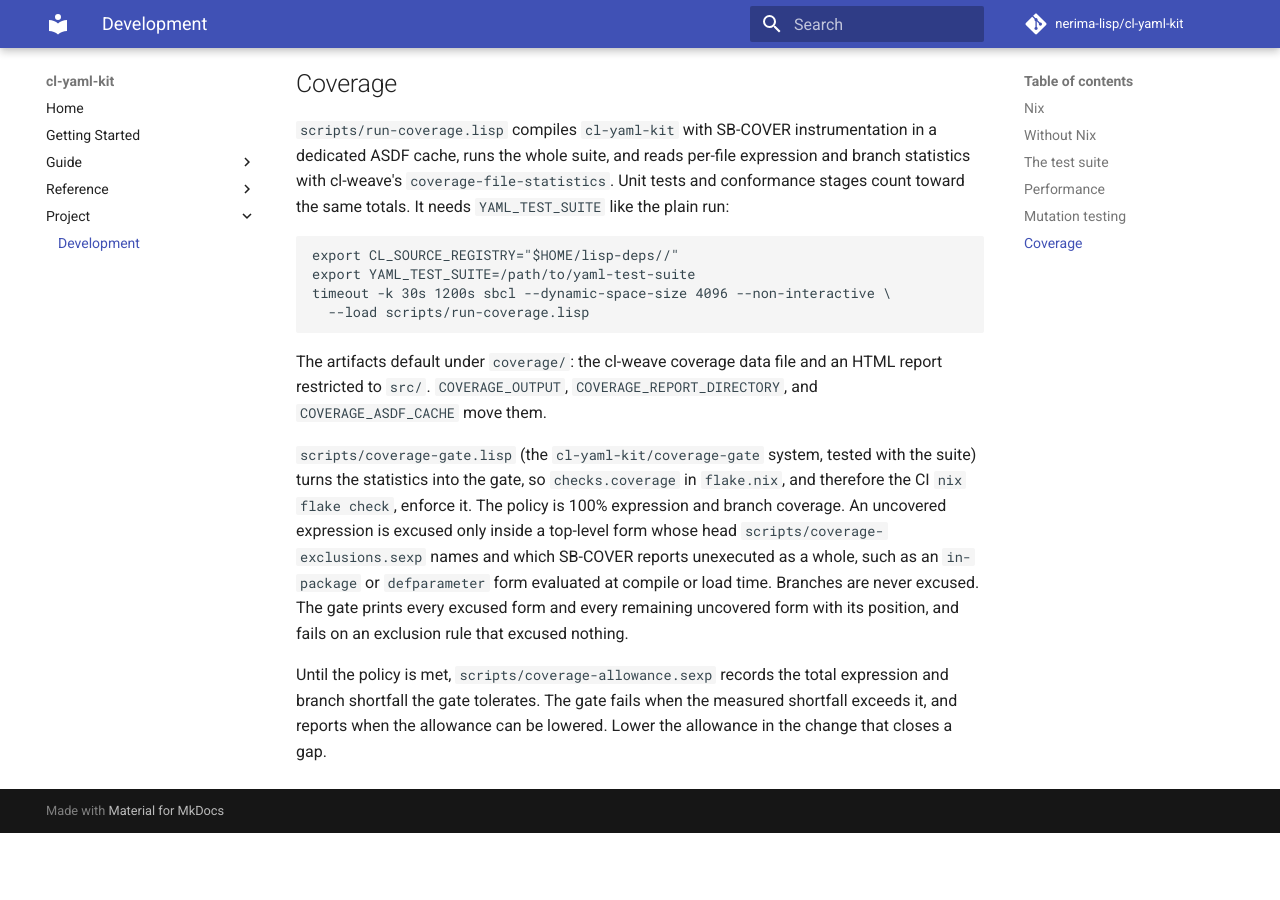
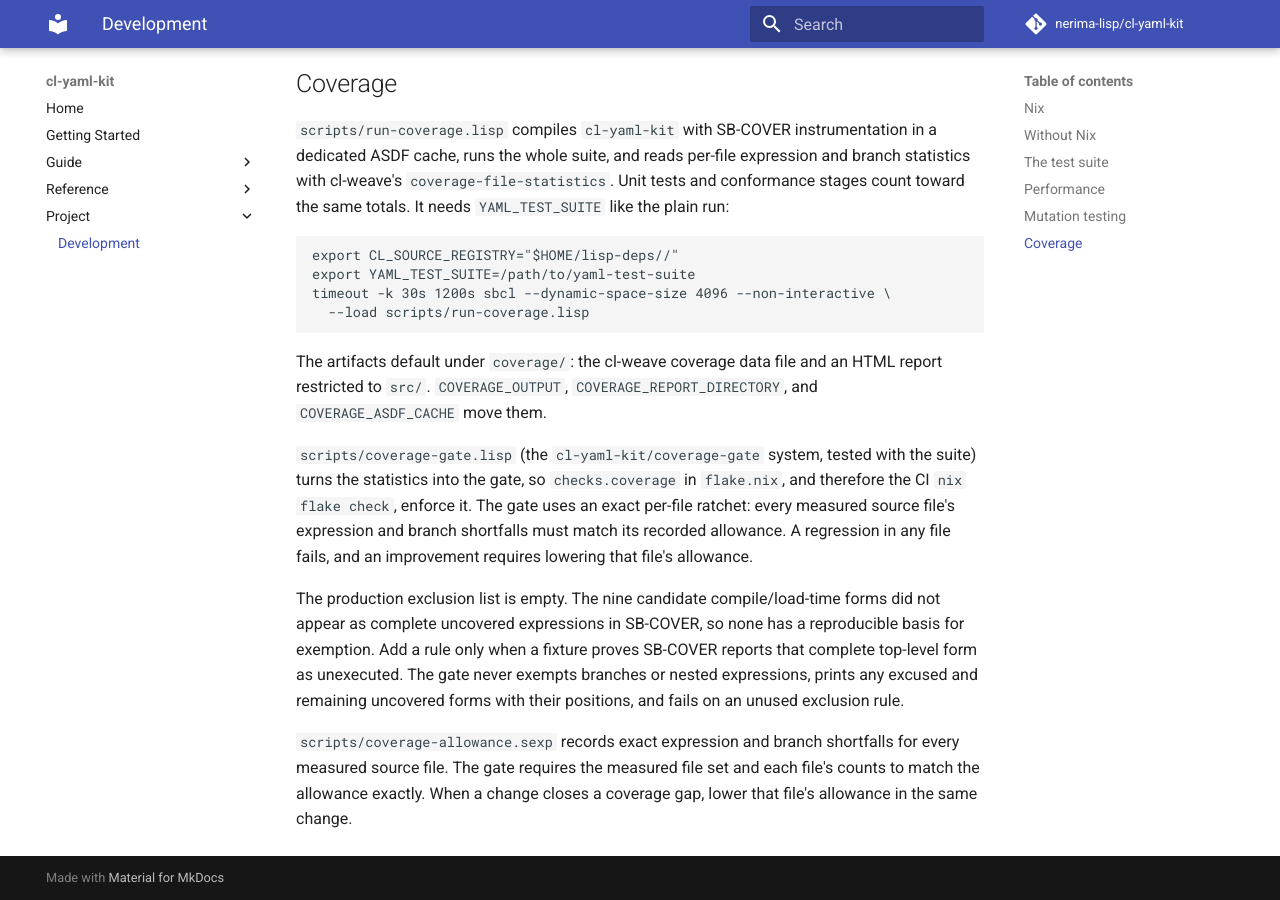
Before and after one commit to nerima-lisp/cl-yaml-kit, an MkDocs documentation site: the page built from docs/src/project/development.md, in a window 1280 px wide and 900 px high, scrolled down 5745 px. Built offline with MkDocs 1.6.1 and Material for MkDocs 9.7.7, drawn with Linux system fonts in a browser that asks for light colours; comment, search, counter and statistics services are not loaded; before the commit the page ends 6578 px from its top, so only the background shows below that.

Commit message:
Enforce per-file coverage ratchet

```diff
--- a/docs/src/project/development.md
+++ b/docs/src/project/development.md
@@ -260,16 +260,19 @@ an HTML report restricted to `src/`. `COVERAGE_OUTPUT`,
 
 `scripts/coverage-gate.lisp` (the `cl-yaml-kit/coverage-gate` system, tested
 with the suite) turns the statistics into the gate, so `checks.coverage` in
-`flake.nix`, and therefore the CI `nix flake check`, enforce it. The policy
-is 100% expression and branch coverage. An uncovered expression is excused
-only inside a top-level form whose head `scripts/coverage-exclusions.sexp`
-names and which SB-COVER reports unexecuted as a whole, such as an
-`in-package` or `defparameter` form evaluated at compile or load time.
-Branches are never excused. The gate prints every excused form and every
-remaining uncovered form with its position, and fails on an exclusion rule
-that excused nothing.
+`flake.nix`, and therefore the CI `nix flake check`, enforce it. The gate
+uses an exact per-file ratchet: every measured source file's expression and
+branch shortfalls must match its recorded allowance. A regression in any file
+fails, and an improvement requires lowering that file's allowance.
 
-Until the policy is met, `scripts/coverage-allowance.sexp` records the total
-expression and branch shortfall the gate tolerates. The gate fails when the
-measured shortfall exceeds it, and reports when the allowance can be lowered.
-Lower the allowance in the change that closes a gap.
+The production exclusion list is empty. The nine candidate compile/load-time
+forms did not appear as complete uncovered expressions in SB-COVER, so none
+has a reproducible basis for exemption. Add a rule only when a fixture proves
+SB-COVER reports that complete top-level form as unexecuted. The gate never
+exempts branches or nested expressions, prints any excused and remaining
+uncovered forms with their positions, and fails on an unused exclusion rule.
+
+`scripts/coverage-allowance.sexp` records exact expression and branch
+shortfalls for every measured source file. The gate requires the measured file
+set and each file's counts to match the allowance exactly. When a change
+closes a coverage gap, lower that file's allowance in the same change.
```
Also changed, not shown: 7 other files.
